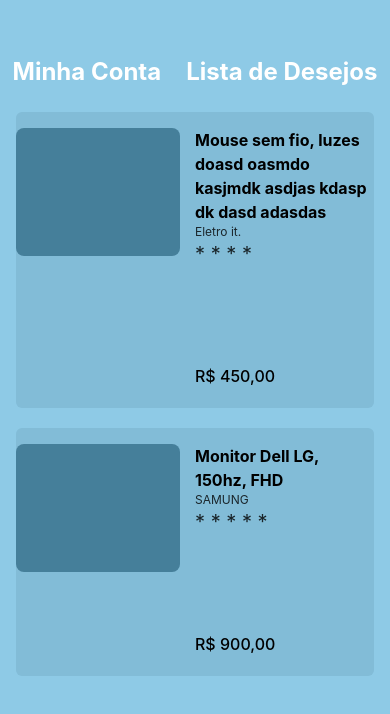
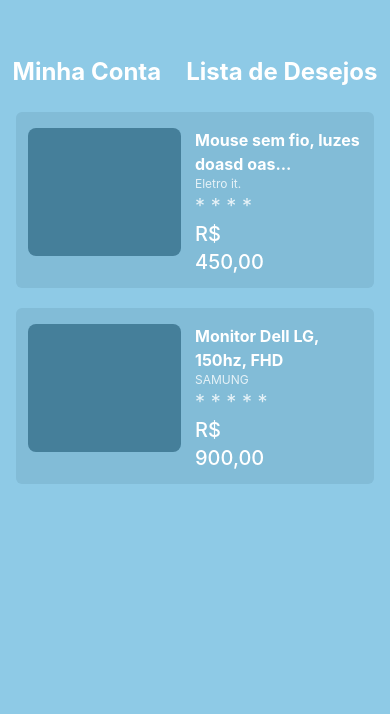
Before and after one commit to EmmanuelMedeiros/React_Commerce, a React (Create React App) app: page / in a window 390 px wide. Shown: the top 714 px of the page. Built offline with nearby package versions, Linux system fonts and the light colour scheme.

Commit message:
Almost ending wishlist screen responsively

```diff
--- a/src/components/WishList.jsx
+++ b/src/components/WishList.jsx
@@ -24,26 +24,29 @@ function WishList() {
             <ProfileHeader/>
 
             {productList.map(product => (
-                <div className="md:w-3/5 md:px-3
-                my-5 bg-dark-border w-11/12 block mx-auto rounded-md py-3">
+                <div className="md:w-3/5
+                px-3 text-white my-5 bg-dark-border w-11/12 block mx-auto rounded-md py-3">
 
                 <ul className="mt-1 grid grid-cols-2">
 
-                    <span className="md:h-52 md:w-60
+                    <span className="md:h-52 md:w-3/5
                     w-11/12 h-32 block bg-darkest-border rounded-lg"></span>
 
-                    <div className="">
+                    <div className="md:-ml-20">
                         <li>
-                            <h2 className="font-bold">{product.title}</h2>
+                            <h2 className="md:text-xl
+                            font-bold">{product.title.length > 30 ? product.title.substring(0, 30) + '...' : product.title}</h2>
                         </li>
                         <li>
-                            <h3 className="w-3/5 text-xs opacity-80">{product.owner}</h3>
+                            <h3 className="md:text-lg
+                            w-3/5 text-xs opacity-80">{product.owner}</h3>
                         </li>
                         <li>
                             <h3 className="w-3/5 text-xl opacity-80">{product.rating}</h3>
                         </li>
                         <li>
-                            <h3 className="w-3/5 pt-24 h-32 font-medium">{product.price}</h3>
+                            <h3 className="md:pt-24
+                            w-3/5 font-medium text-xl">{product.price}</h3>
                         </li>
                     </div>
                 </ul>
```
